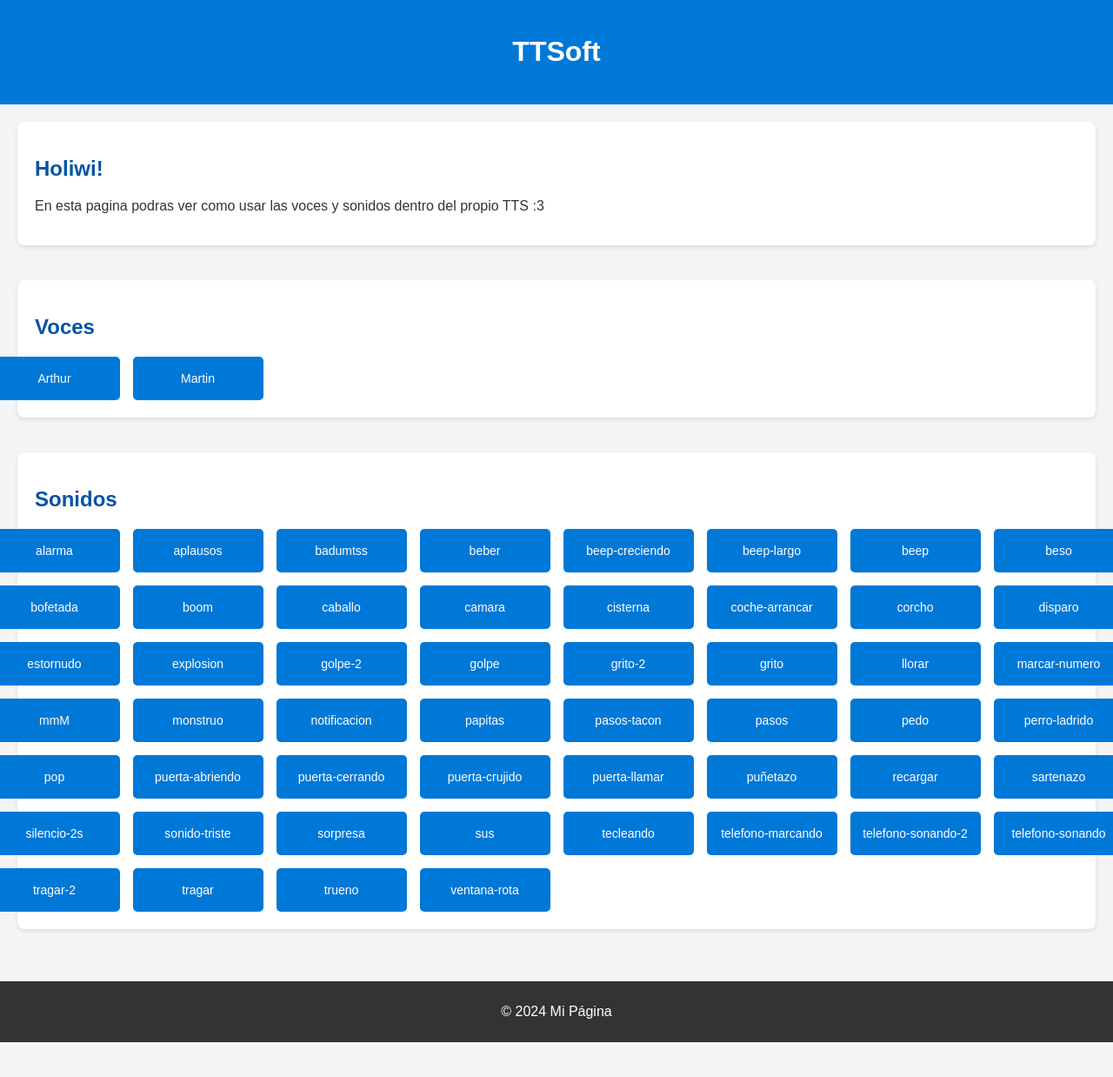
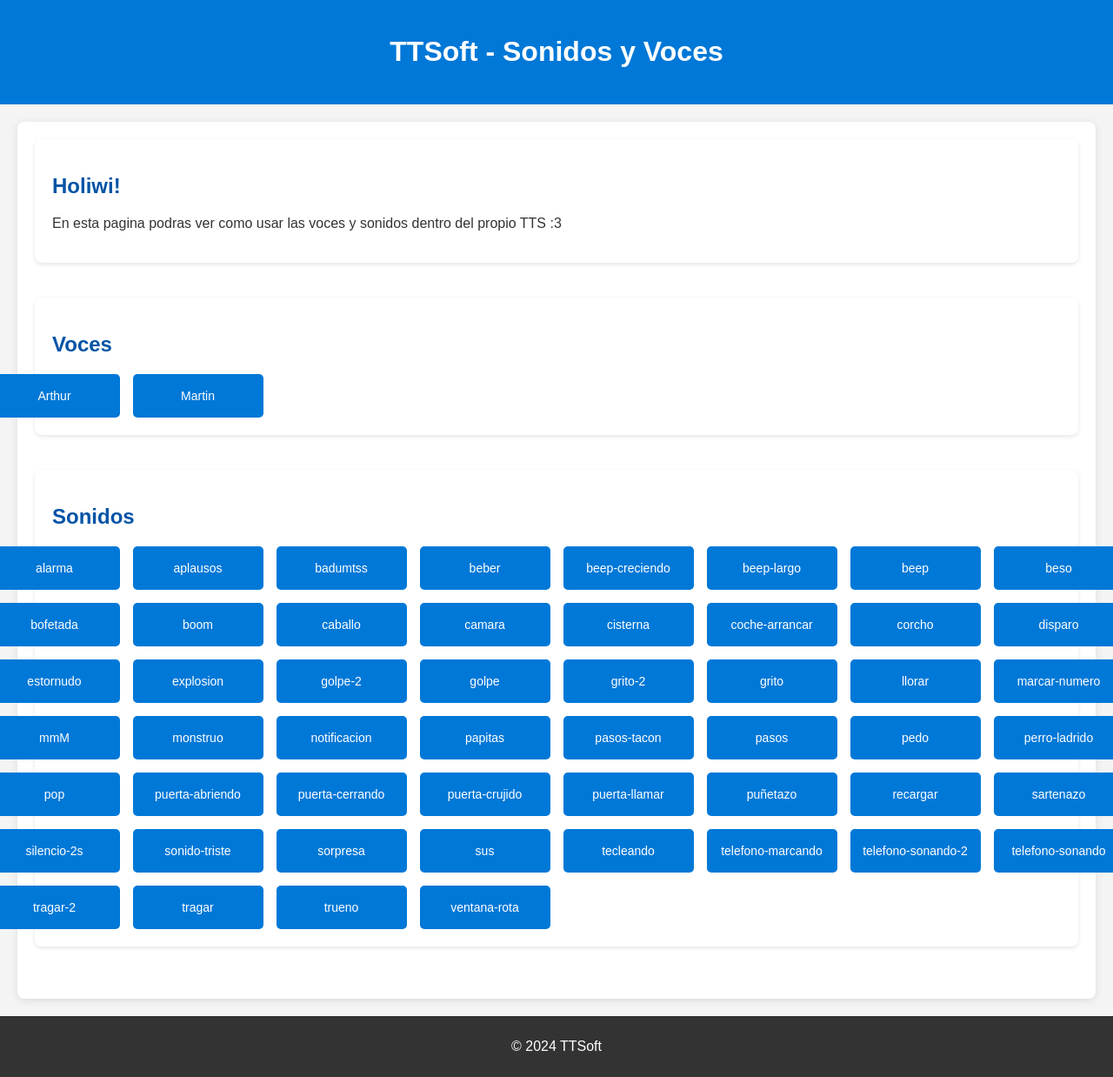
Before and after one commit to SaraLunaDev/TTS-Soft, a plain HTML site: page index.html in a window 1280 px wide. Shown: the top 1238 px of the page at 87% size. Before the commit the page ends 1198 px from the top, so only its background shows below. Drawn offline with Linux system fonts and the light colour scheme.

Commit message:
Añadir estructura estática con sonidos y voces

```diff
--- a/index.html
+++ b/index.html
@@ -1,16 +1,19 @@
 <!DOCTYPE html>
 <html lang="es">
+
 <head>
     <meta charset="UTF-8">
     <meta name="viewport" content="width=device-width, initial-scale=1.0">
     <title>TTSoft</title>
     <link rel="stylesheet" href="styles.css">
 </head>
+
 <body>
     <header>
-        <h1>TTSoft</h1>
+        <h1>TTSoft - Sonidos y Voces</h1>
     </header>
     <main>
+        <div id="mainContainer">
             <!-- Sección de introducción -->
             <section id="intro">
                 <h2>Holiwi!</h2>
@@ -30,10 +33,12 @@
                 <h2>Sonidos</h2>
                 <div id="soundContainer"></div>
             </section>
+        </div>
     </main>
     <footer>
-        <p>© 2024 Mi Página</p>
+        <p>© 2024 TTSoft</p>
     </footer>
     <script src="script.js"></script>
 </body>
+
 </html>
--- a/styles.css
+++ b/styles.css
@@ -38,6 +38,17 @@
     color: #0053a6;
 }
 
+/* Contenedor principal */
+#mainContainer {
+    max-width: 1200px; /* Ancho máximo */
+    margin: 0 auto; /* Centra horizontalmente */
+    padding: 20px; /* Espaciado interno */
+    background-color: white; /* Fondo para destacar */
+    border-radius: 8px; /* Bordes redondeados */
+    box-shadow: 0 2px 10px rgba(0, 0, 0, 0.1); /* Sombra para darle profundidad */
+}
+
+
 #voiceContainer, #soundContainer {
     display: grid;
     grid-template-columns: repeat(10, 150px); /* Máximo 10 botones por fila, cada uno de 150px */
```
Lines whose indentation alone changed are shown as unchanged.
